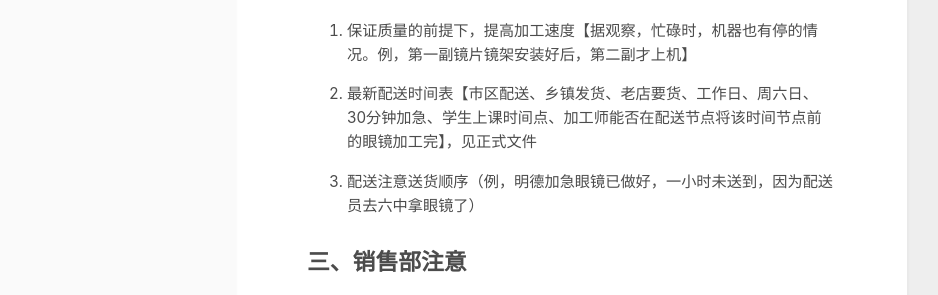
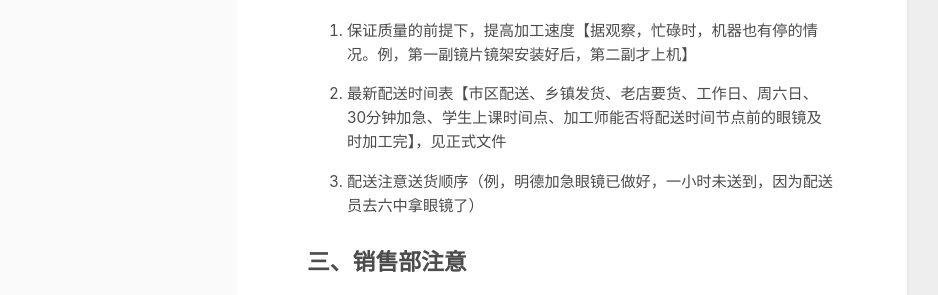
Before and after one commit to cuihuanhuan/srm, a Jekyll site: the page built from _posts/2022-09-26-220926.md, in a window 1280 px wide. Shown: the part 461-756 px from the top of the page, without its empty margins (213-1151 px from the left). Built offline with Jekyll 4.4.1, drawn with Linux system fonts in a browser that asks for light colours.

Commit message:
Update 2022-09-26-220926.md

```diff
--- a/_posts/2022-09-26-220926.md
+++ b/_posts/2022-09-26-220926.md
@@ -15,7 +15,7 @@ category: Store
 ## 二、加工部注意
 1. 保证质量的前提下，提高加工速度【据观察，忙碌时，机器也有停的情况。例，第一副镜片镜架安装好后，第二副才上机】
 
-2. 最新配送时间表【市区配送、乡镇发货、老店要货、工作日、周六日、30分钟加急、学生上课时间点、加工师能否在配送节点将该时间节点前的眼镜加工完】，见正式文件
+2. 最新配送时间表【市区配送、乡镇发货、老店要货、工作日、周六日、30分钟加急、学生上课时间点、加工师能否将配送时间节点前的眼镜及时加工完】，见正式文件
 
 3. 配送注意送货顺序（例，明德加急眼镜已做好，一小时未送到，因为配送员去六中拿眼镜了）
 
```
